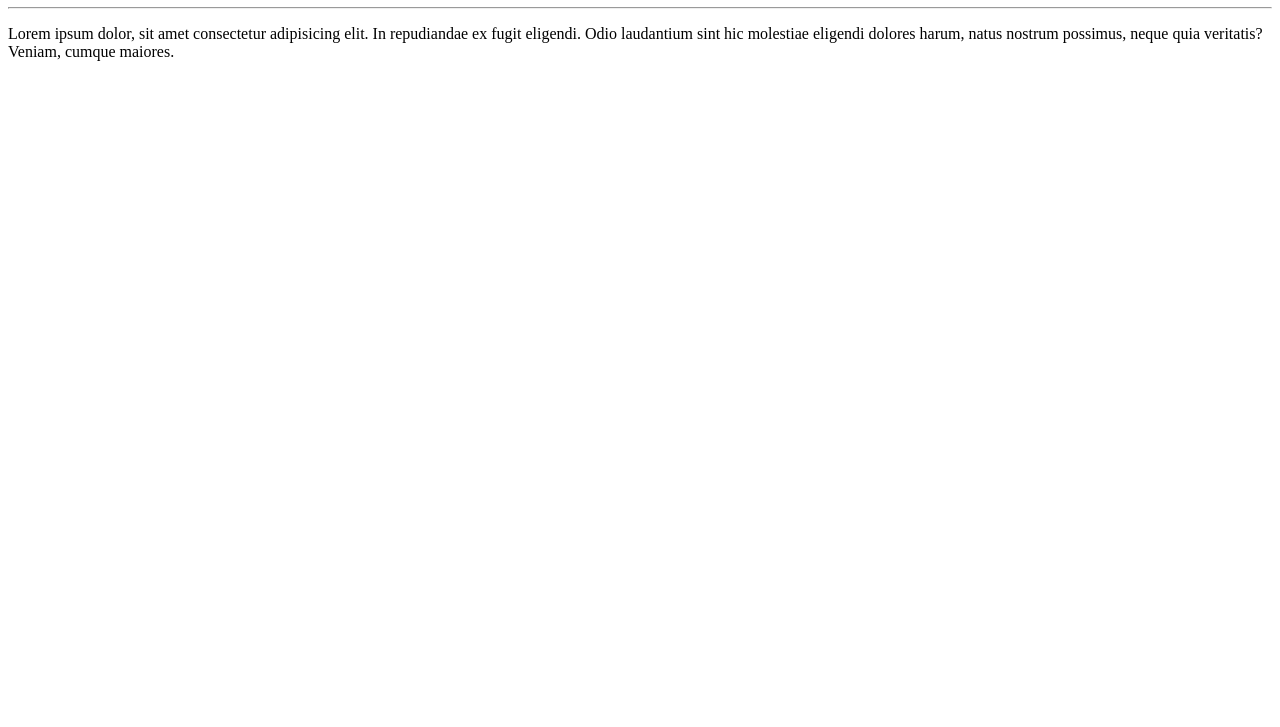
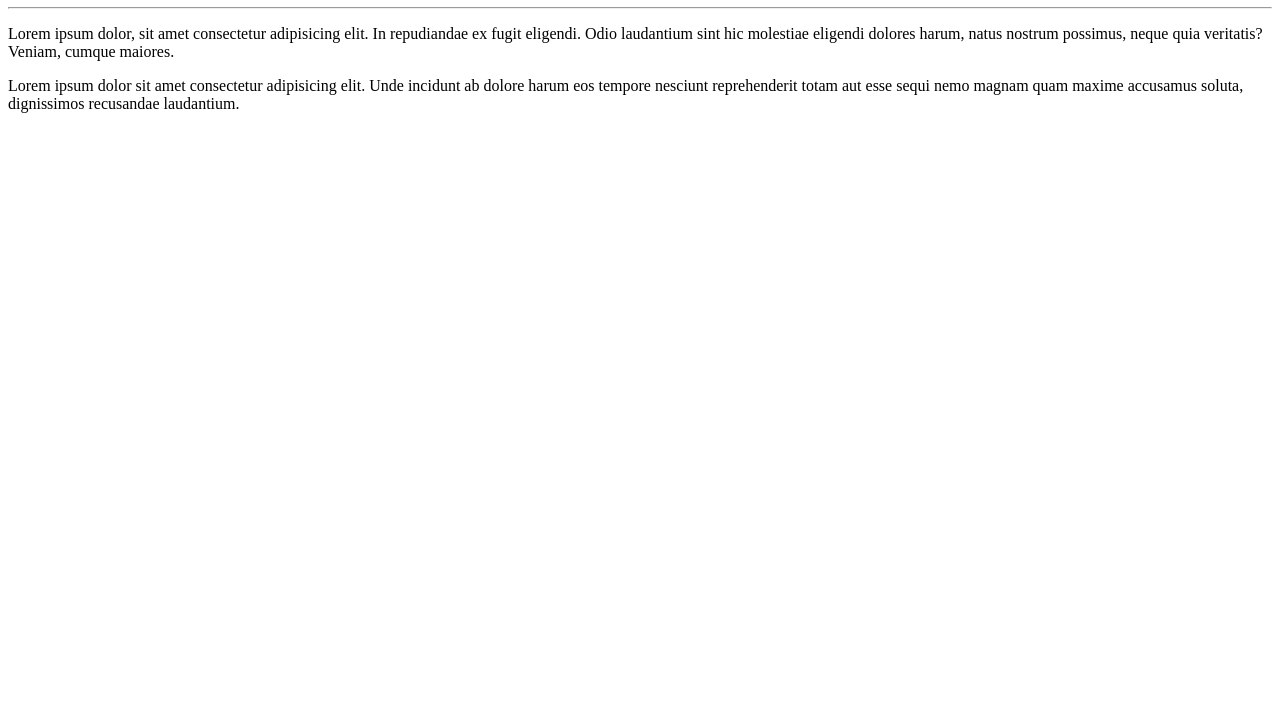
Before and after one commit to DouglasRodrigues91/Ola-mundo, a plain HTML site: page site-exemplo/index.html in a window 1280 px wide. Shown: the part 73-800 px from the top of the page. Drawn offline with Linux system fonts and the light colour scheme.

Commit message:
adicionado  um paragrafo

```diff
--- a/site-exemplo/index.html
+++ b/site-exemplo/index.html
@@ -9,5 +9,6 @@
     <h1>Olá, Mundo!</h1>
     <hr>
     <p>Lorem ipsum dolor, sit amet consectetur adipisicing elit. In repudiandae ex fugit eligendi. Odio laudantium sint hic molestiae eligendi dolores harum, natus nostrum possimus, neque quia veritatis? Veniam, cumque maiores.</p>
+    <p>Lorem ipsum dolor sit amet consectetur adipisicing elit. Unde incidunt ab dolore harum eos tempore nesciunt reprehenderit totam aut esse sequi nemo magnam quam maxime accusamus soluta, dignissimos recusandae laudantium.</p>
 </body>
 </html>
```
